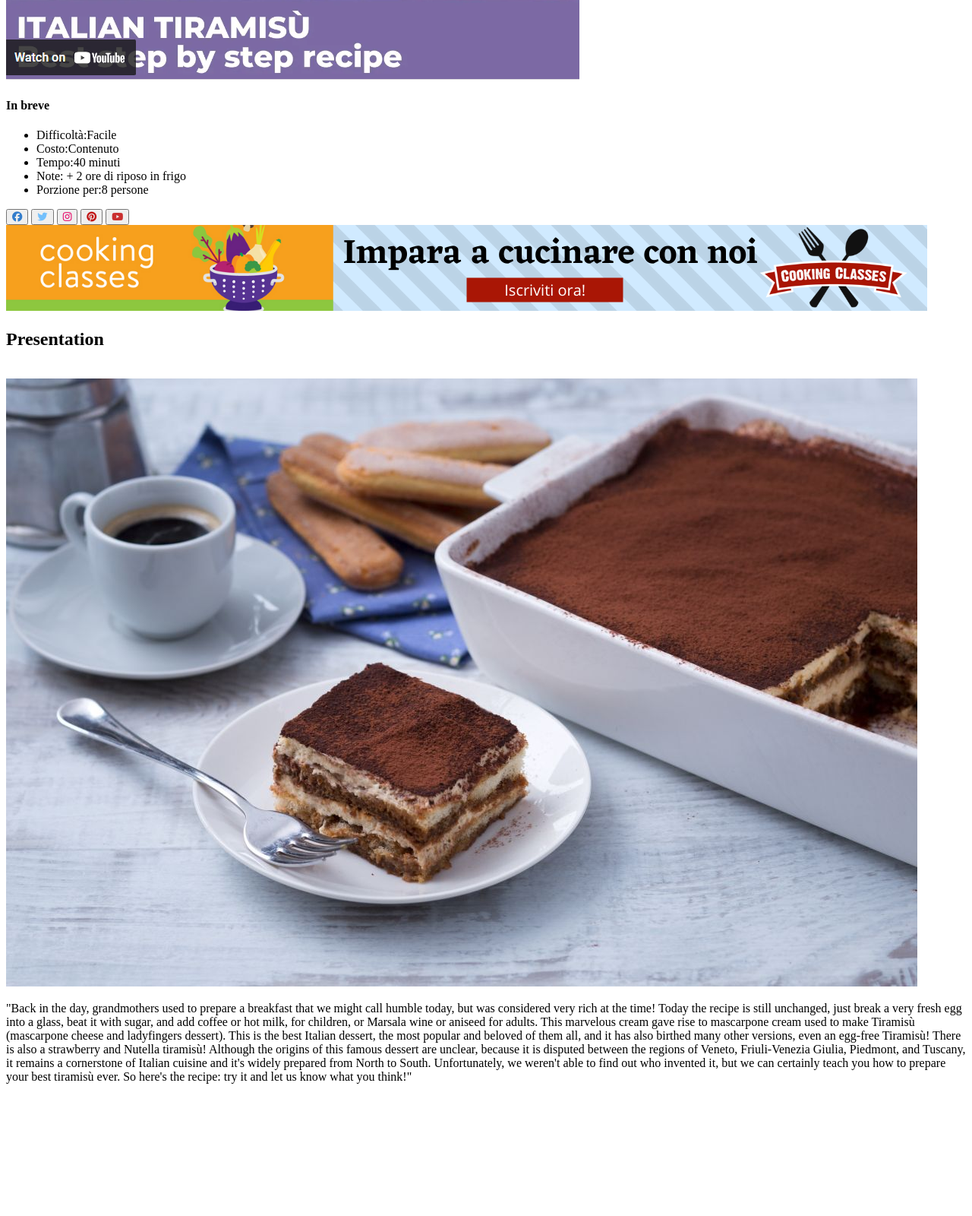
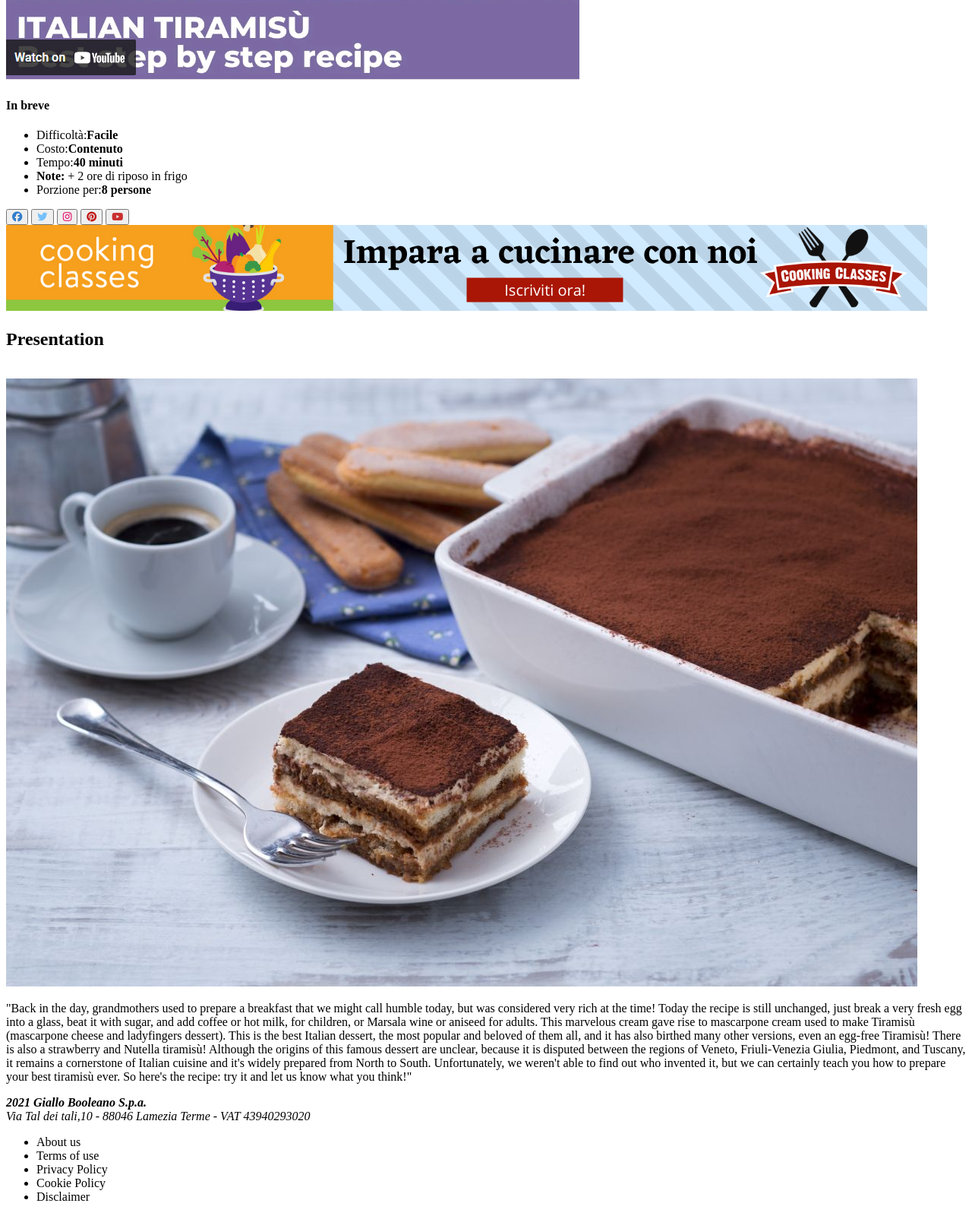
Before and after one commit to NinaKharitonova/htmlcss-responsive-layout, a plain HTML site: page index.html in a window 1280 px wide. Shown: the part 484-2084 px from the top of the page at 76% size. Before the commit the page ends 1926 px from the top, so only its background shows below. Drawn offline with Linux system fonts and the light colour scheme.

Commit message:
Struttura html

```diff
--- a/index.html
+++ b/index.html
@@ -43,13 +43,13 @@
           <div class="Blocco2">
             <h4>In breve</h4>
             <ul class="upper-list">
-              <li class="item-list">Difficoltà:<span>Facile</span></li>
-              <li class="item-list">Costo:<span>Contenuto</span></li>
-              <li class="item-list">Tempo:<span>40 minuti</span></li>
+              <li class="item-list">Difficoltà:<strong>Facile</strong></li>
+              <li class="item-list">Costo:<strong>Contenuto</strong></li>
+              <li class="item-list">Tempo:<strong>40 minuti</strong></li>
               <li class="item-list">
-                <span>Note:</span> + 2 ore di riposo in frigo
+                <strong>Note:</strong> + 2 ore di riposo in frigo
               </li>
-              <li class="item-list">Porzione per:<span>8 persone</span></li>
+              <li class="item-list">Porzione per:<strong>8 persone</strong></li>
             </ul>
           </div>
         </div>
@@ -120,6 +120,20 @@
     </main>
 
     <!--Footer-->
-    <footer class="upper-footer"></footer>
+    <footer class="upper-footer">
+      <div class="container">
+        <address><strong>2021 Giallo Booleano S.p.a.</strong></address>
+        <address>
+          Via Tal dei tali,10 - 88046 Lamezia Terme - VAT 43940293020
+        </address>
+        <ul>
+          <li><a href="#"></a>About us</li>
+          <li><a href="#"></a>Terms of use</li>
+          <li><a href="#"></a>Privacy Policy</li>
+          <li><a href="#"></a>Cookie Policy</li>
+          <li><a href="#"></a>Disclaimer</li>
+        </ul>
+      </div>
+    </footer>
   </body>
 </html>
```
